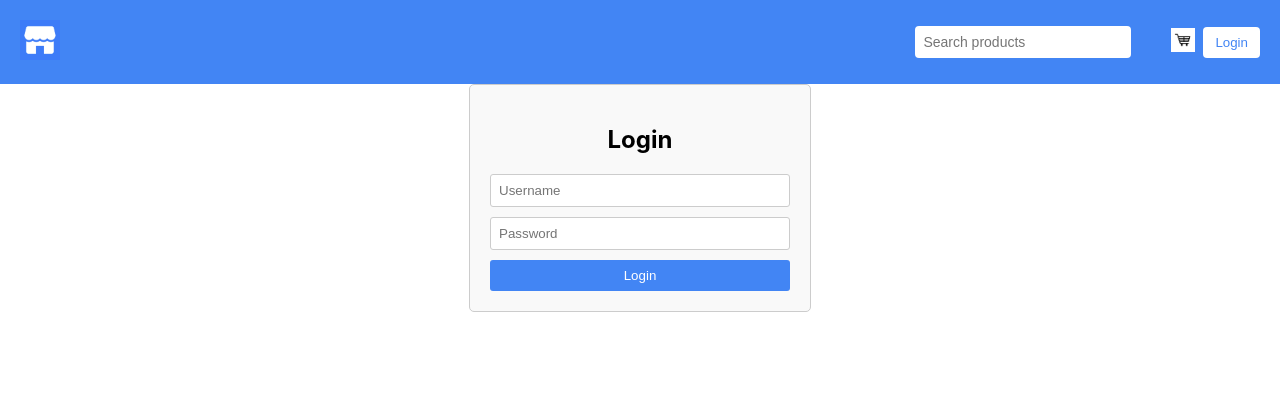
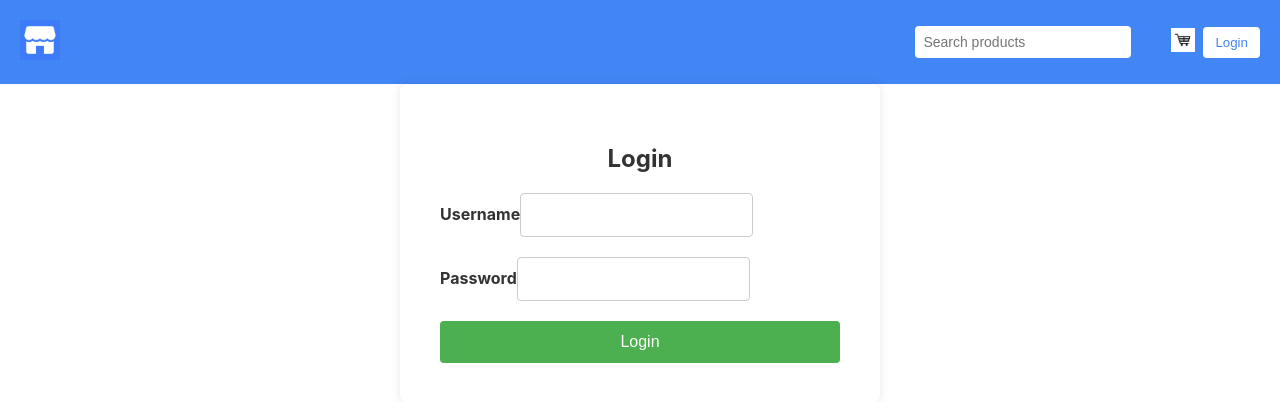
Before and after one commit to juniormatoss/Marketplace, a React (Create React App) app: page /login in a window 1280 px wide. Shown: the top 402 px of the page. Built offline with nearby package versions, Linux system fonts and the light colour scheme.

Commit message:
atualização tela de login

```diff
--- a/package.json
+++ b/package.json
@@ -9,7 +9,7 @@
     "axios": "^1.4.0",
     "react": "^18.2.0",
     "react-dom": "^18.2.0",
-    "react-router-dom": "^5.2.0",
+    "react-router-dom": "^5.3.4",
     "react-scripts": "5.0.1",
     "web-vitals": "^2.1.4"
   },
--- a/src/Login.css
+++ b/src/Login.css
@@ -1,15 +1,16 @@
 .login-container {
-    max-width: 300px;
+  max-width: 400px;
   margin: 0 auto;
-    padding: 20px;
-    border: 1px solid #ccc;
-    border-radius: 5px;
-    background-color: #f9f9f9;
+  padding: 40px;
+  border-radius: 8px;
+  box-shadow: 0px 0px 10px rgba(0, 0, 0, 0.1);
+  background-color: #ffffff;
 }
 
 .login-container h2 {
   text-align: center;
   margin-bottom: 20px;
+  color: #333333;
 }
 
 .login-container form {
@@ -17,18 +18,51 @@
   flex-direction: column;
 }
 
-  .login-container input {
-    margin-bottom: 10px;
-    padding: 8px;
-    border: 1px solid #ccc;
-    border-radius: 3px;
+.login-container .form-group {
+  margin-bottom: 20px;
 }
 
-  .login-container button {
-    padding: 8px 12px;
-    background-color: #4285f4;
-    color: #fff;
+.login-container label {
+  font-weight: bold;
+  margin-bottom: 5px;
+  color: #333333;
+}
+
+.login-container input[type="text"],
+.login-container input[type="password"] {
+  padding: 12px;
+  border: 1px solid #cccccc;
+  border-radius: 4px;
+  font-size: 16px;
+}
+
+.login-container .error-message {
+  color: red;
+  margin-bottom: 10px;
+  text-align: center;
+}
+
+.login-container button[type="submit"] {
+  background-color: #4caf50;
+  color: white;
+  padding: 12px;
   border: none;
-    border-radius: 3px;
+  border-radius: 4px;
+  font-size: 16px;
   cursor: pointer;
 }
+
+.login-container button[type="submit"]:hover {
+  background-color: #45a049;
+}
+
+.login-container .signup-link {
+  margin-top: 20px;
+  text-align: center;
+  color: #333333;
+}
+
+.login-container .signup-link a {
+  color: #4caf50;
+  text-decoration: none;
+}
--- a/src/Login.js
+++ b/src/Login.js
@@ -6,6 +6,7 @@ const Login = () => {
   const [username, setUsername] = useState('');
   const [password, setPassword] = useState('');
   const history = useHistory();
+  const [errorMessage, setErrorMessage] = useState('');
 
   const handleLogin = (event) => {
     event.preventDefault();
@@ -15,8 +16,8 @@ const Login = () => {
       // Redirecionar para a página principal após o login bem-sucedido
       history.push('/');
     } else {
-      // Exibir uma mensagem de erro ou realizar ações adicionais para um login inválido
-      console.log('Credenciais inválidas');
+      // Exibir uma mensagem de erro para um login inválido
+      setErrorMessage('Credenciais inválidas');
     }
   };
 
@@ -24,18 +25,25 @@ const Login = () => {
     <div className="login-container">
       <h2>Login</h2>
       <form onSubmit={handleLogin}>
+        <div className="form-group">
+          <label htmlFor="username">Username</label>
           <input
             type="text"
-          placeholder="Username"
+            id="username"
             value={username}
             onChange={(event) => setUsername(event.target.value)}
           />
+        </div>
+        <div className="form-group">
+          <label htmlFor="password">Password</label>
           <input
             type="password"
-          placeholder="Password"
+            id="password"
             value={password}
             onChange={(event) => setPassword(event.target.value)}
           />
+        </div>
+        {errorMessage && <p className="error-message">{errorMessage}</p>}
         <button type="submit">Login</button>
       </form>
     </div>
```
Also changed, not shown: 1 other file (tests, documents, lock files or other folders). Lines whose indentation alone changed are shown as unchanged.
